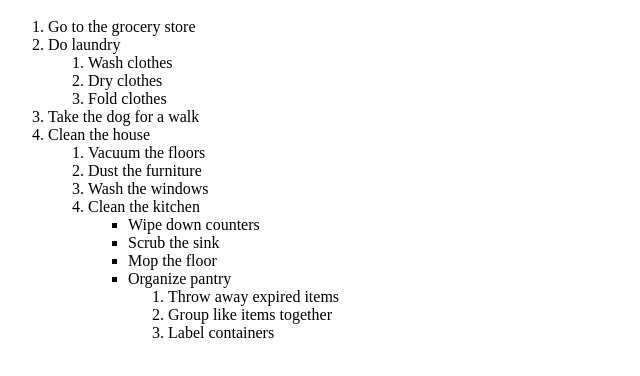
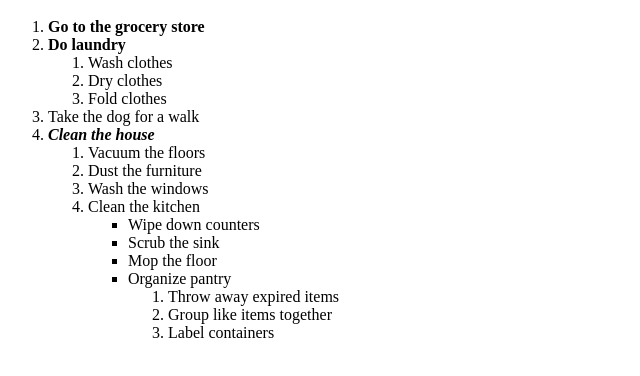
Before and after one commit to Kieranoski702/Hackathon-Web-Browser, a plain HTML site: page examples/lists.html in a window 1280 px wide. Shown: the part 200-576 px from the top of the page, without its empty margins (0-640 px from the left). Drawn offline with Linux system fonts and the light colour scheme.

Commit message:
Add examples

```diff
--- a/examples/lists.html
+++ b/examples/lists.html
@@ -9,8 +9,8 @@
     </ul>
     <h1>Things To Do</h1>
     <ol>
-      <li>Go to the grocery store</li>
-      <li>Do laundry
+      <li><b>Go to the grocery store</b></li>
+      <li><b>Do laundry</b>
         <ol>
           <li>Wash clothes</li>
           <li>Dry clothes</li>
@@ -18,7 +18,7 @@
         </ol>
       </li>
       <li>Take the dog for a walk</li>
-      <li>Clean the house
+      <li><i><b>Clean the house</b></i>
         <ol>
           <li>Vacuum the floors</li>
           <li>Dust the furniture</li>
```
